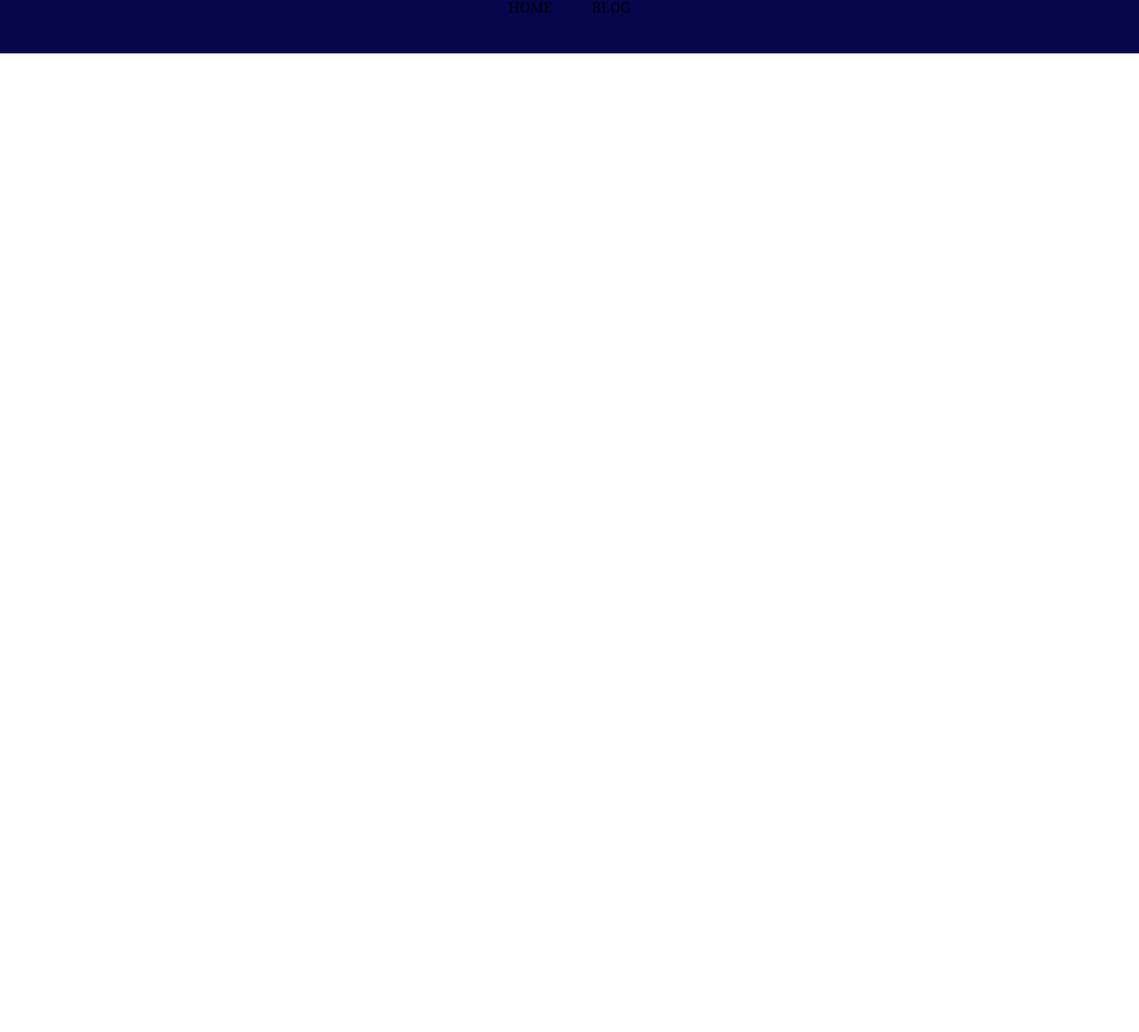
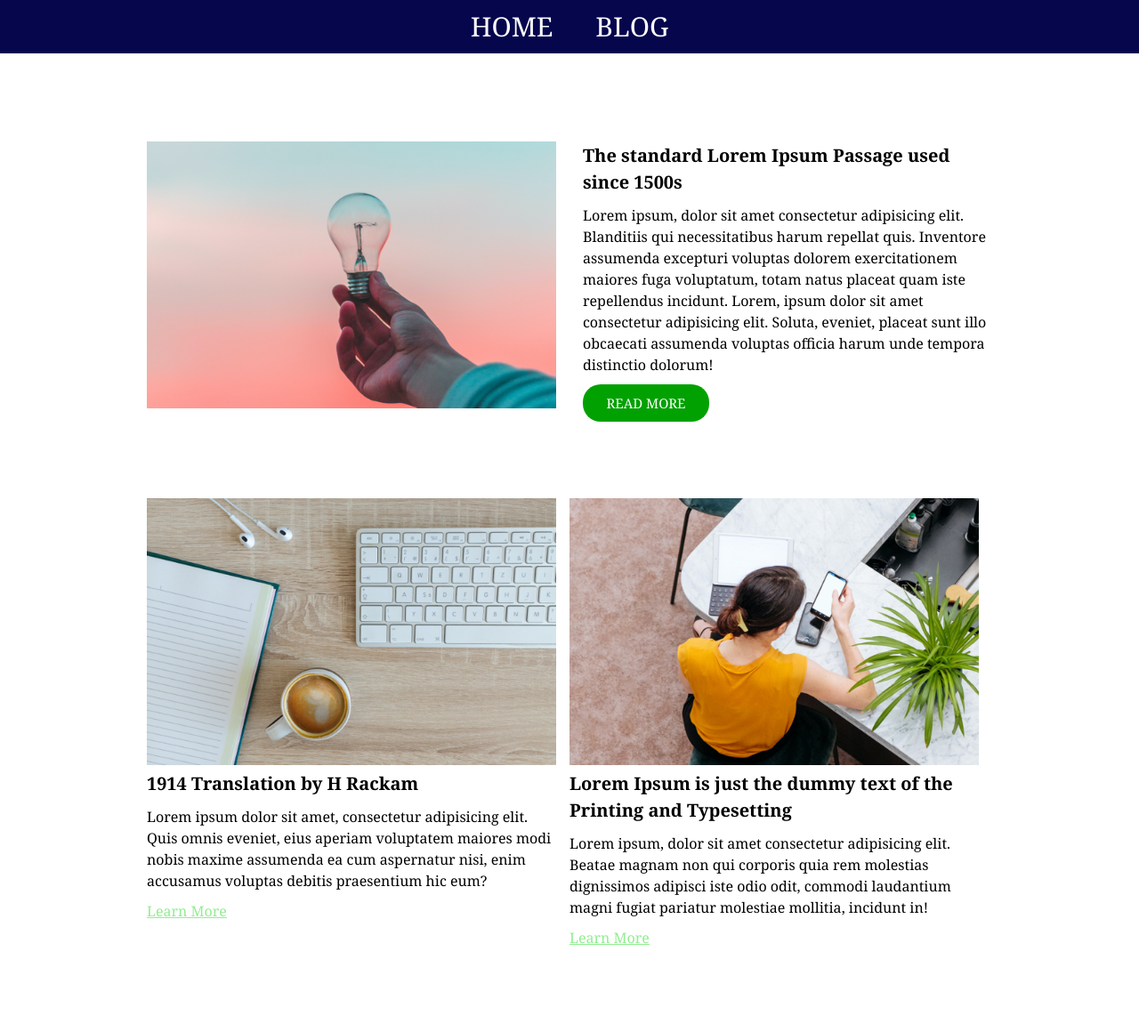
Before and after one commit to jopoepl/HTML-Checkpoint-I, a plain HTML site: page blog.html in a window 1280 px wide. Shown: the whole page at 89% size. Before the commit the page ends 800 px from the top, so only its background shows below. Drawn offline with Linux system fonts and the light colour scheme.

Commit message:
Checkpoint I HTML submit

```diff
--- a/blog.html
+++ b/blog.html
@@ -8,10 +8,40 @@
     <body>
         <header>
             <nav>
-                <a href="#">HOME</a>
-                <a href="blog.html">BLOG</a>
+                <div class="navbutton">
+                <a  href="index.html">HOME</a>
+                <a  href="blog.html">BLOG</a>
+                </div>
             </nav>
         </header>
+        <main class="blog">
+            <div class="blogcontainer1">
+                <div class="blogcontimg1"><img src="assests/media/pic01.png" alt="pic1"></div>
+                <div class="blogconttext1">
+                    <h3>The standard Lorem Ipsum Passage used since 1500s</h3>
+                    <p>Lorem ipsum, dolor sit amet consectetur adipisicing elit. Blanditiis qui necessitatibus harum repellat quis. Inventore assumenda excepturi voluptas dolorem exercitationem maiores fuga voluptatum, totam natus placeat quam iste repellendus incidunt. Lorem, ipsum dolor sit amet consectetur adipisicing elit. Soluta, eveniet, placeat sunt illo obcaecati assumenda voluptas officia harum unde tempora distinctio dolorum! </p>
+                    <a href="#"><div class="readmore">READ MORE</div></a>
+                </div>
+            </div>
+            <div class="blogcontainer2">
+                <div class="blogincont1">
+                    <img src="assests/media/pic02.png" alt="pic2">
+                    <div incontext2><h3>1914 Translation by H Rackam</h3>
+                        <p class="incontpara">Lorem ipsum dolor sit amet, consectetur adipisicing elit. Quis omnis eveniet, eius aperiam voluptatem maiores modi nobis maxime assumenda ea cum aspernatur nisi, enim accusamus voluptas debitis praesentium hic eum?</p>
+                        <a href="#"><div class="learnmore">Learn More</div></a>
+                    </div>
+                </div>
+                <div class="blogincont2">
+                    <img src="assests/media/pic03.png" alt="pic3">
+                    <div class="inconttext2">
+                         <h3>Lorem Ipsum is just the dummy text of the Printing and Typesetting</h3>
+                        <p class="incontpara">Lorem ipsum, dolor sit amet consectetur adipisicing elit. Beatae magnam non qui corporis quia rem molestias dignissimos adipisci iste odio odit, commodi laudantium magni fugiat pariatur molestiae mollitia, incidunt in!</p>
+                        <a href="#"><div class="learnmore">Learn More</div></a>
+                    </div>
+                </div>
+                <br>
+            </div>
+        </main>
     </body>
 
 </html>
--- a/style.css
+++ b/style.css
@@ -216,3 +216,83 @@ hr {
 
     border: 2px solid black;
 }
+
+
+/*Blog Page Styling*/
+
+.blog {
+    text-align: center;
+}
+
+.blogcontainer1 {
+    margin: 0 auto;
+    width: 950px;
+    height: 500px;
+    display: flex;
+    flex-direction: row;
+    justify-content: space-between;
+    align-items: center;
+    text-align: left;
+}
+
+img {
+    height: 300px;
+    width: 460px;
+}
+
+h3 {
+    font-size: 20px;
+    font-weight: bolder;
+}
+
+.blogconttext1 {
+    height: 300px;
+    width: 460px;
+    font-size: 16px;
+    line-height: 1.5;
+}
+p{
+    margin-top: 10px;
+    margin-bottom: 10px;
+}
+
+.readmore {
+    text-align: center;
+    height: 40px;
+    width: 140px;
+    background-color: rgb(2, 161, 2);
+    border: transparent solid 1px;
+    border-radius: 20px;
+    line-height: 40px;
+    font-size: 15px;
+    color: white;
+}
+
+.blogcontainer2 {
+    width: 950px;
+    height: 600px;
+    display: flex;
+    flex-direction: row;
+    justify-content: space-between;
+    align-items: center;
+    text-align: left;
+    margin: 0 auto;
+    line-height: 1.5;
+
+}
+
+.blogincont1 {
+    height: 600px;
+    width: 460px;
+
+}
+
+.blogincont2 {
+    height: 600px;
+    width: 460px;
+}
+
+.learnmore {
+    color: lightgreen;
+    text-decoration: underline;
+}
```
Also changed, not shown: assests/media/pic01.png (added), assests/media/pic02.png (added), assests/media/pic03.png (added), assests/pages/blog-page.png (added), assests/pages/home-page.png (added), 1 other file.
